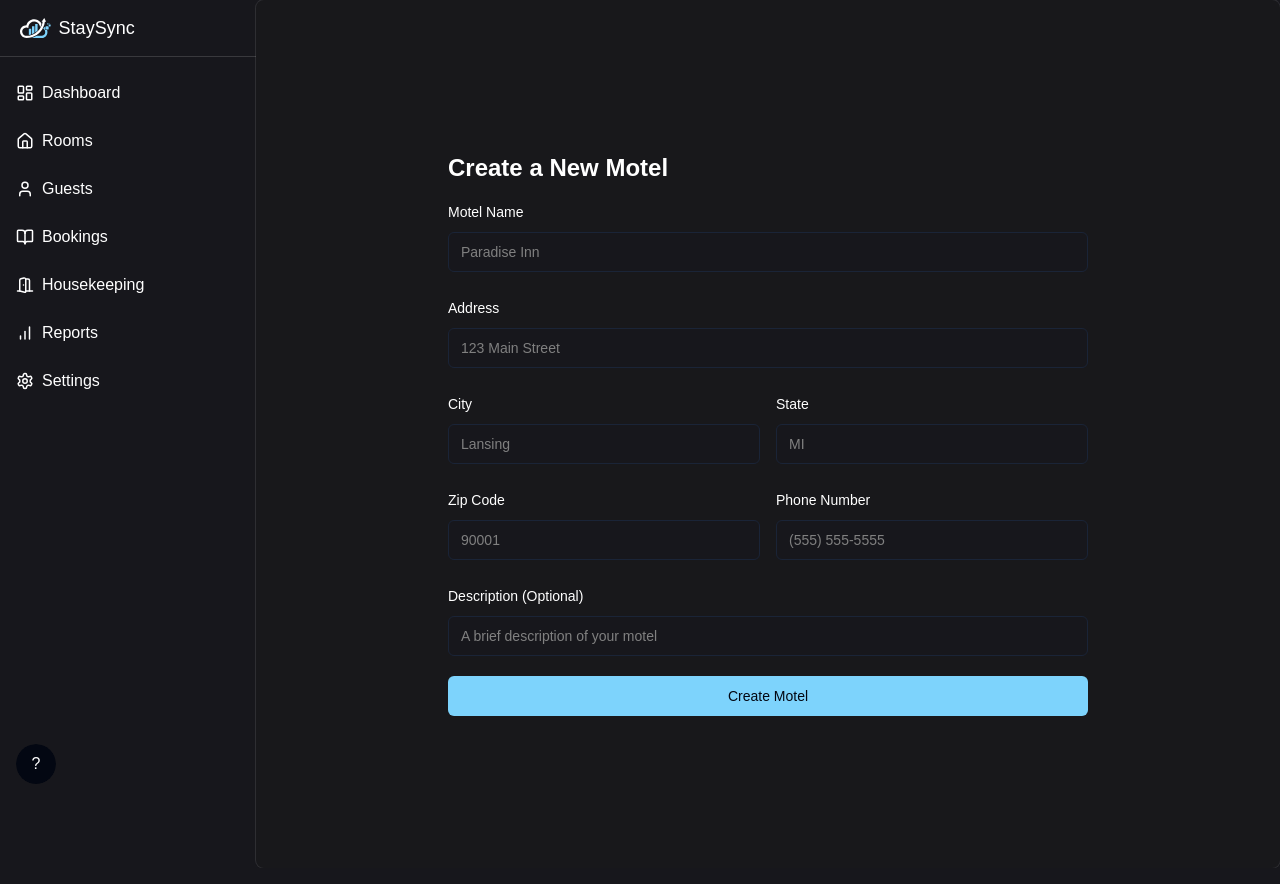
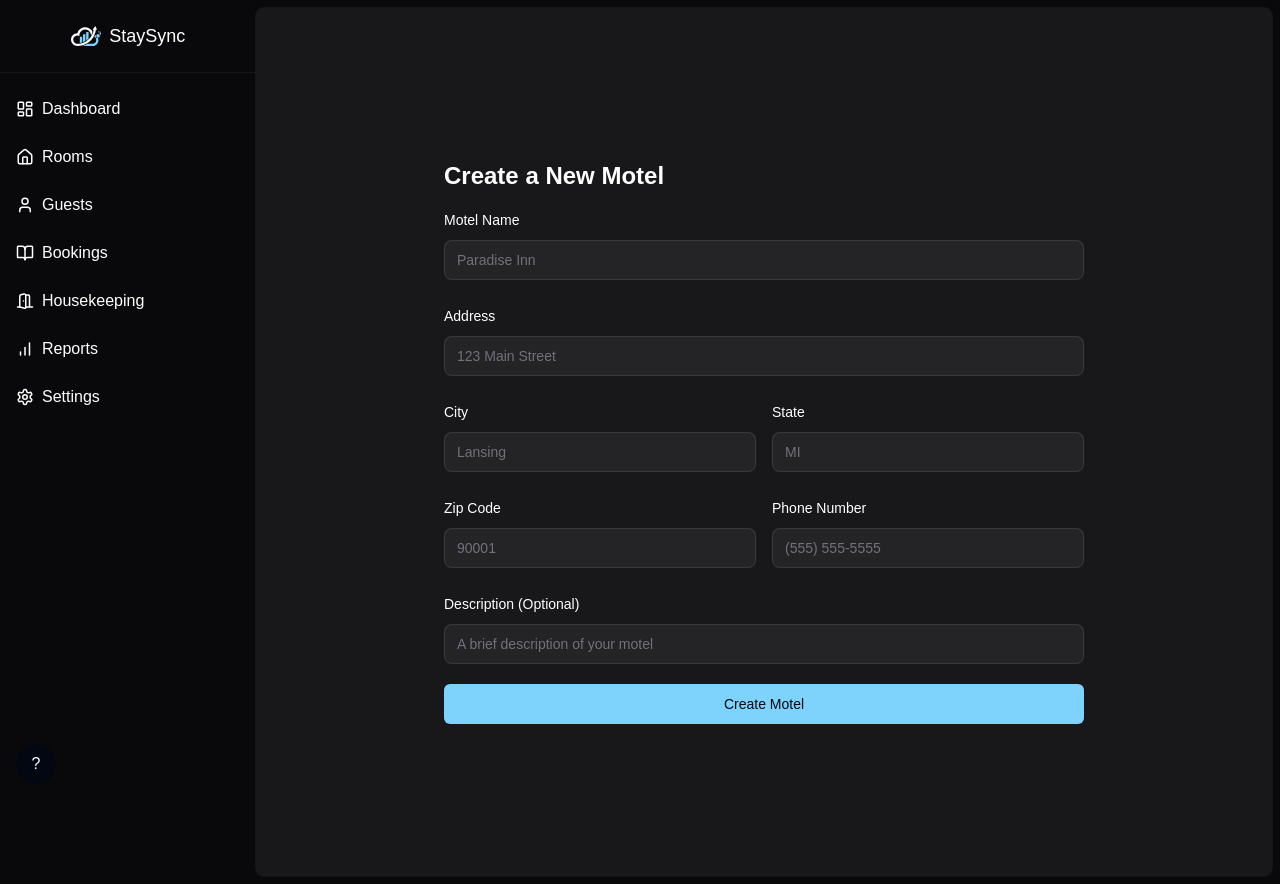
Before and after one commit to pateldeep1217/motel-management-system, a Next.js app: page /create-motel in a window 1280 px wide. Built offline with nearby package versions, Linux system fonts and the light colour scheme; no server answers; what drizzle-zod would draw is missing.

Commit message:
change bg color and input bg color

```diff
--- a/app/(dashboard)/layout.tsx
+++ b/app/(dashboard)/layout.tsx
@@ -11,7 +11,7 @@ function DashboardLayout({ children }: Props) {
       <div className="lg:w-64 flex-shrink-0 ">
         <Sidebar />
       </div>
-      <main className="flex-grow p-6 lg:p-10 lg:rounded-lg lg:bg-white lg:shadow-sm lg:ring-1 lg:ring-zinc-950/5 dark:lg:bg-zinc-900 dark:lg:ring-white/10">
+      <main className="flex-grow p-6 lg:p-10 lg:rounded-lg lg:bg-white lg:shadow-sm lg:ring-1 lg:ring-zinc-950/5 dark:lg:bg-zinc-900 dark:lg:ring-white/5 mt-2 mb-2 mr-2">
         {children}
       </main>
     </div>
--- a/app/globals.css
+++ b/app/globals.css
@@ -45,7 +45,7 @@ body {
   }
   .dark {
     /* 0, 0%, 4%; */
-    --background: 240, 8%, 10%;
+    --background: 240, 10%, 4%;
     --foreground: 0 0% 100%;
 
     --primary: 199.37 95.49% 73.92%;
--- a/components/Sidebar/SidebarContent.tsx
+++ b/components/Sidebar/SidebarContent.tsx
@@ -35,11 +35,11 @@ function SidebarContent() {
   return (
     <div className="flex flex-col h-full w-full overflow-hidden">
       <div className="flex-grow">
-        <div className="flex items-center gap-2 ml-5 h-14">
+        <div className="flex items-center gap-2 m-2 h-14 justify-center">
           <Logo className="h-5" />
           <h3 className="text-lg">StaySync</h3>
         </div>
-        <hr className="border-t border-zinc-950/15 dark:border-white/15 w-full" />
+        <hr className="border-t border-zinc-950/5 dark:border-white/5 w-full" />
         <nav className="mt-4">
           {menuItems.map((item) => (
             <Link href={item.path} key={item.name}>
--- a/components/ui/input.tsx
+++ b/components/ui/input.tsx
@@ -1,6 +1,6 @@
-import * as React from "react"
+import * as React from "react";
 
-import { cn } from "@/lib/utils"
+import { cn } from "@/lib/utils";
 
 export interface InputProps
   extends React.InputHTMLAttributes<HTMLInputElement> {}
@@ -11,15 +11,15 @@ const Input = React.forwardRef<HTMLInputElement, InputProps>(
       <input
         type={type}
         className={cn(
-          "flex h-10 w-full rounded-md border border-input bg-background px-3 py-2 text-sm ring-offset-background file:border-0 file:bg-transparent file:text-sm file:font-medium file:text-foreground placeholder:text-muted-foreground focus-visible:outline-none focus-visible:ring-2 focus-visible:ring-ring focus-visible:ring-offset-2 disabled:cursor-not-allowed disabled:opacity-50",
+          "relative block w-full h-10 appearance-none rounded-lg border border-zinc-950/10 data-[hover]:border-zinc-950/20 dark:border-white/10 dark:data-[hover]:border-white/20 bg-[#242427] px-3 py-2 text-sm text-zinc-950 placeholder:text-zinc-500 dark:text-white focus:outline-none focus-visible:ring-2 focus-visible:ring-ring focus-visible:ring-offset-2 data-[invalid]:border-red-500 data-[invalid]:data-[hover]:border-red-500 data-[invalid]:dark:border-red-500 data-[invalid]:data-[hover]:dark:border-red-500 disabled:cursor-not-allowed disabled:opacity-50 data-[disabled]:border-zinc-950/20 dark:data-[hover]:data-[disabled]:border-white/15 data-[disabled]:dark:border-white/15 data-[disabled]:dark:bg-white/[2.5%] dark:[color-scheme:dark]",
           className
         )}
         ref={ref}
         {...props}
       />
-    )
+    );
   }
-)
-Input.displayName = "Input"
+);
+Input.displayName = "Input";
 
-export { Input }
+export { Input };
```
